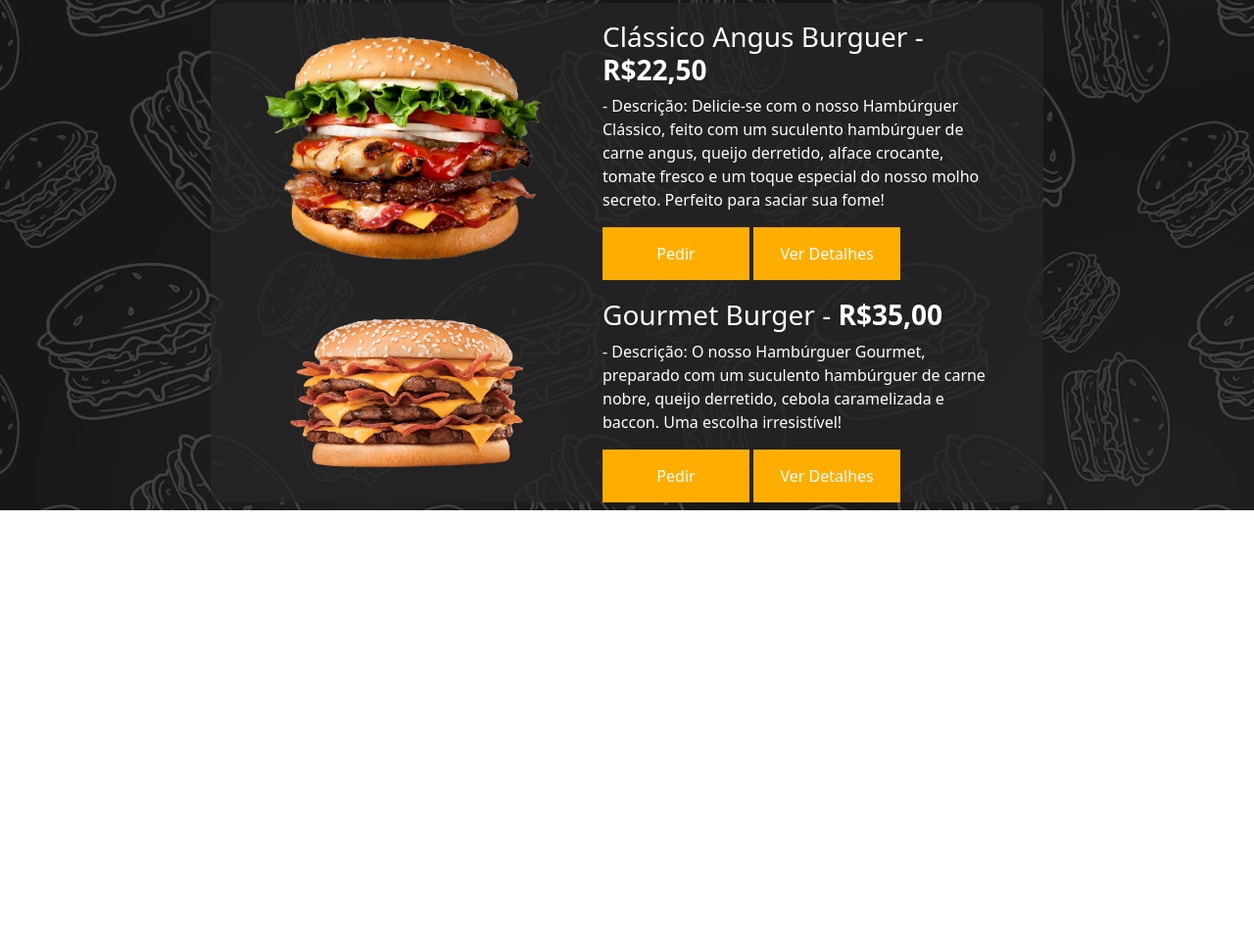
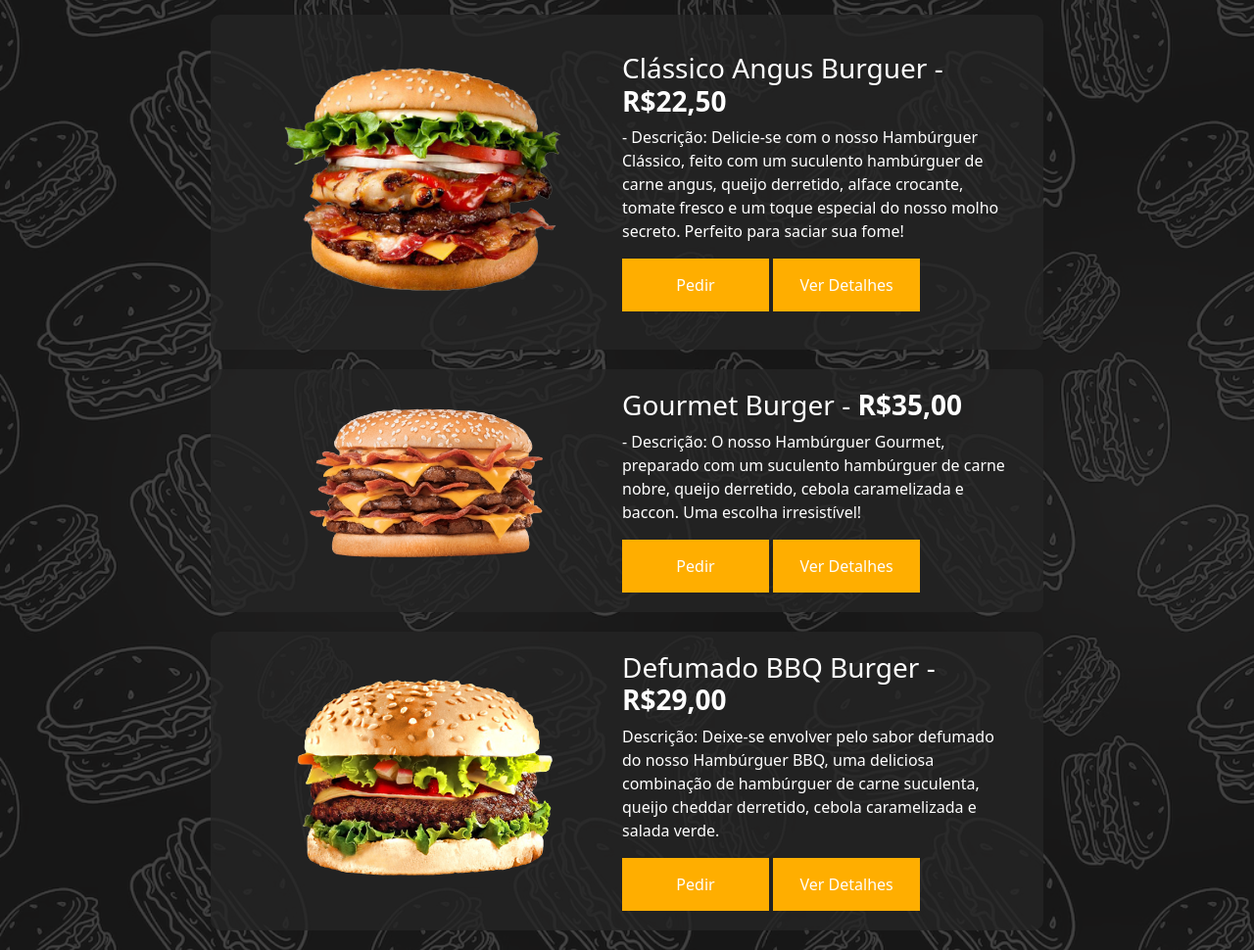
Before and after one commit to mateusjairan/projetoCardapiogt, a plain HTML site: page index.html in a window 1280 px wide. Shown: the part 660-1630 px from the top of the page at 98% size. Before the commit the page ends 1181 px from the top, so only its background shows below. Drawn offline with nearby package versions, Linux system fonts and the light colour scheme.

Commit message:
adição do terceiro hamburguer

```diff
--- a/index.html
+++ b/index.html
@@ -157,6 +157,18 @@
       </div>
 
 
+      <div class="boxProduto">
+        <div class="boxImagem">
+            <img src="imagens/burger03.png" alt="Defumado BBQ Burger" class="imagemProduto">
+        </div>
+    <div class="boxTexto">
+        <h3>Defumado BBQ Burger - <strong>R$29,00</strong></h3>
+        <p>Descrição: Deixe-se envolver pelo sabor defumado do nosso Hambúrguer BBQ, uma deliciosa combinação de hambúrguer de carne suculenta, queijo cheddar derretido, cebola caramelizada e salada verde.</p>
+        <button>Pedir</button>
+        <button data-bs-toggle="modal" data-bs-target="#exampleModal">Ver Detalhes</button>
+    </div>
+</div>
+
 
             <div class="modal fade text-dark" id="exampleModal" tabindex="-1" aria-labelledby="exampleModalLabel" aria-hidden="true">
               <div class="modal-dialog">
--- a/style.css
+++ b/style.css
@@ -57,8 +57,9 @@ h2{
     align-items: center;
     background-color: rgba(37, 37, 37, 0.8);
     width: 850px;
-    margin: auto;
+    margin: 20px auto;
     border-radius: var(--arredontamentoBordas);
+    padding: 20px;
 }
 
 .boxImagem, .boxTexto{
```
